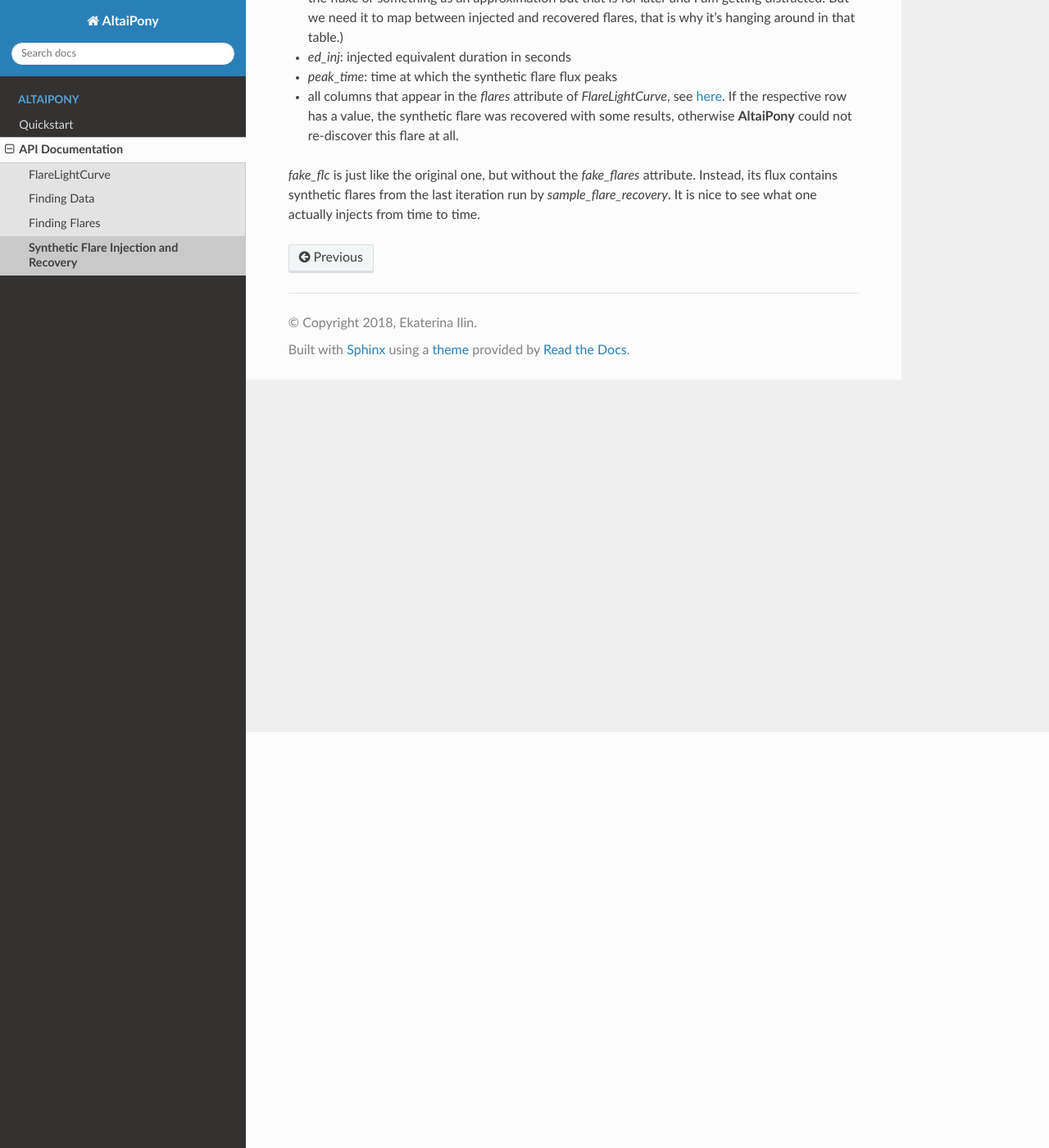
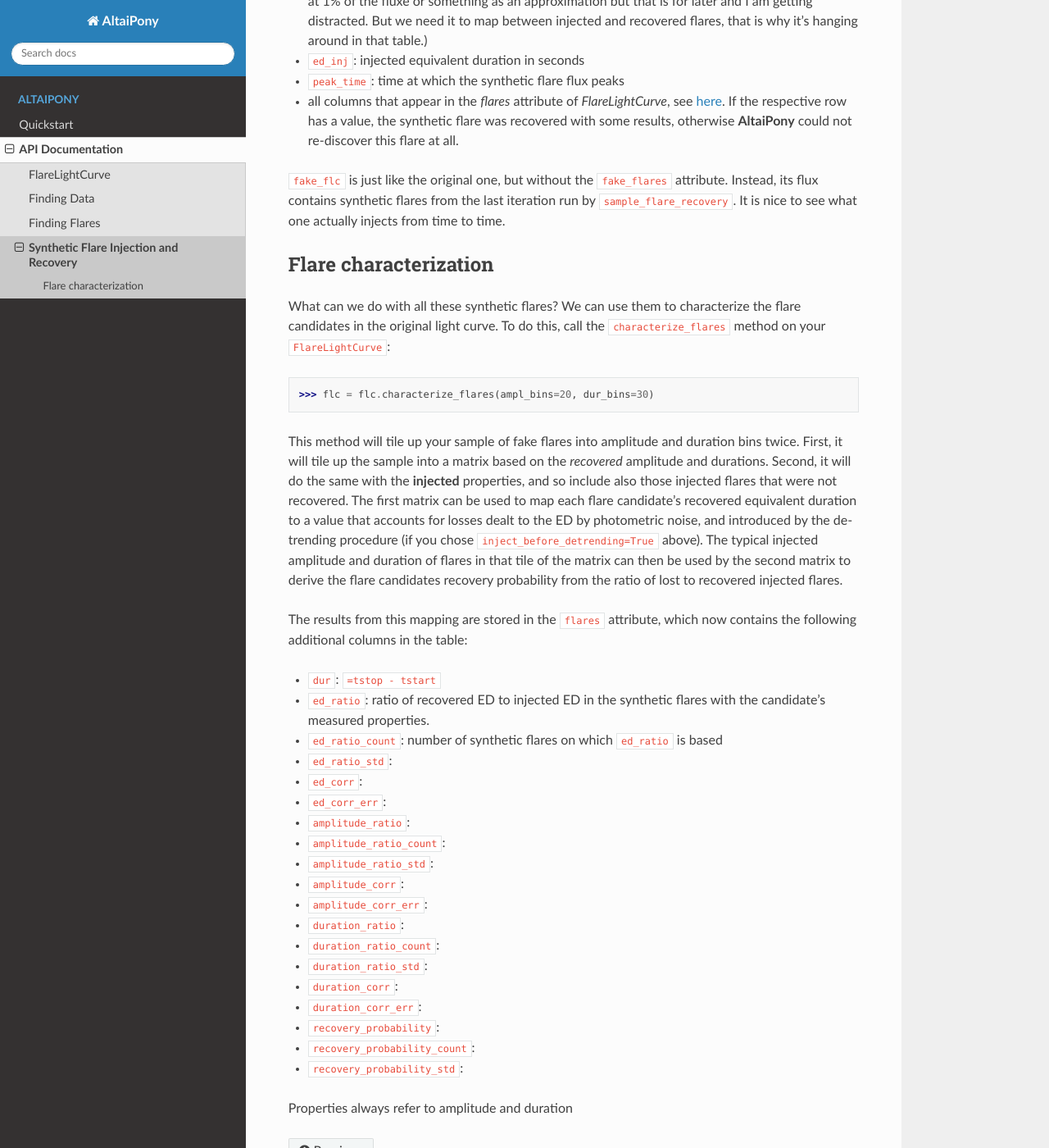
Before and after one commit to ekaterinailin/AltaiPony, a Sphinx documentation site: the page built from docs/source/api/fakeflares.rst, in a window 1280 px wide and 1400 px high, scrolled down 507 px. Shown: the whole window at 82% size. Built offline with Sphinx 7.4.7 and the Read the Docs theme 2.0.0, drawn with Linux system fonts in a browser that asks for light colours; some of the changed text lies outside the part shown.

Commit message:
Adding docs for injection-recovery and fixing typos elsewhere.

```diff
--- a/docs/source/api/fakeflares.rst
+++ b/docs/source/api/fakeflares.rst
@@ -1,22 +1,59 @@
 Synthetic Flare Injection and Recovery
 =====
 
-These are the functions that inject synthetic flare events and manage the output. To run a series of iterations with synthetic flares, call the `sample_flare_recovery()` method on a `FlareLightCurve`.
+These are the functions that inject synthetic flare events and manage the output. To run a series of iterations with synthetic flares, call the ``sample_flare_recovery()`` method on a ``FlareLightCurve``.
 
 >>> from altaipony.lcio import from_mast
 flc = from_mast("29780677", mode="LC", c=2, mission="TESS")
 flc = flc.detrend("savgol")
 flc, fake_flc = flc.sample_flare_recovery(inject_before_detrending=True, mode="savgol", iterations=50, fakefreq=1, ampl=[1e-4, 0.5], dur=[.001/6., 0.1/6.])
 
-`flc` is the original light curve with a new attribute `fake_flares`, which is a DataFrame_ that includes the following columns
+``flc`` is the original light curve with a new attribute ``fake_flares``, which is a DataFrame_ that includes the following columns:
 
-* `amplitude`: relative amplitude of the synthetic flare
-* `duration_d` : duration of the synthetic flare in days (At the moment this is not a very meaningful quantity because the decay of the flare goes on to infitiny! We may define full width at 1% of the fluxe or something as an approximation but that is for later and I am getting distracted. But we need it to map between injected and recovered flares, that is why it's hanging around in that table.)
-* `ed_inj`: injected equivalent duration in seconds
-* `peak_time`: time at which the synthetic flare flux peaks
+* ``amplitude``: relative amplitude of the synthetic flare
+* ``duration_d`` : duration of the synthetic flare in days (At the moment this is not a very meaningful quantity because the decay of the flare goes on to infitiny! We may define full width at 1% of the fluxe or something as an approximation but that is for later and I am getting distracted. But we need it to map between injected and recovered flares, that is why it's hanging around in that table.)
+* ``ed_inj``: injected equivalent duration in seconds
+* ``peak_time``: time at which the synthetic flare flux peaks
 * all columns that appear in the `flares` attribute of `FlareLightCurve`, see here_. If the respective row has a value, the synthetic flare was recovered with some results, otherwise **AltaiPony** could not re-discover this flare at all.
 
-`fake_flc` is just like the original one, but without the `fake_flares` attribute. Instead, its flux contains synthetic flares from the last iteration run by `sample_flare_recovery`. It is nice to see what one actually injects from time to time.
+``fake_flc`` is just like the original one, but without the ``fake_flares`` attribute. Instead, its flux contains synthetic flares from the last iteration run by ``sample_flare_recovery``. It is nice to see what one actually injects from time to time.
+
+Flare characterization
+-----------------------
+
+What can we do with all these synthetic flares? We can use them to characterize the flare candidates in the original light curve. To do this, call the ``characterize_flares`` method on your ``FlareLightCurve``:
+
+>>> flc = flc.characterize_flares(ampl_bins=20, dur_bins=30)
+
+This method will tile up your sample of fake flares into amplitude and duration bins twice. First, it will tile up the sample into a matrix based on the *recovered* amplitude and durations. Second, it will do the same with the **injected** properties, and so include also those injected flares that were not recovered. The first matrix can be used to map each flare candidate's recovered equivalent duration to a value that accounts for losses dealt to the ED by photometric noise, and introduced by the de-trending procedure (if you chose ``inject_before_detrending=True`` above). The typical injected amplitude and duration of flares in that tile of the matrix can then be used by the second matrix to derive the flare candidates recovery probability from the ratio of lost to recovered injected flares.
+
+The results from this mapping are stored in the ``flares`` attribute, which now contains the following additional columns in the table:
+
+* ``dur``: ``=tstop - tstart``
+
+* ``ed_ratio``: ratio of recovered ED to injected ED in the synthetic flares with the candidate's measured properties.
+* ``ed_ratio_count``: number of synthetic flares on which ``ed_ratio`` is based
+* ``ed_ratio_std``:
+* ``ed_corr``:
+* ``ed_corr_err``:
+
+* ``amplitude_ratio``:
+* ``amplitude_ratio_count``:
+* ``amplitude_ratio_std``:
+* ``amplitude_corr``:
+* ``amplitude_corr_err``:
+
+* ``duration_ratio``:
+* ``duration_ratio_count``:
+* ``duration_ratio_std``:
+* ``duration_corr``:
+* ``duration_corr_err``:
+
+* ``recovery_probability``:
+* ``recovery_probability_count``:
+* ``recovery_probability_std``:
+
+Properties always refer to amplitude and duration
 
 .. _DataFrame: https://pandas.pydata.org/pandas-docs/stable/reference/api/pandas.DataFrame.html
 .. _here: https://altaipony.readthedocs.io/en/latest/api/altai.html
--- a/docs/source/index.rst
+++ b/docs/source/index.rst
@@ -7,7 +7,7 @@
 Find and analyse flares in K2 light curves
 ======================================================
 
-**AltaiPony** replaces the original Appaloosa_. **AltaiPony** finds flares in Kepler, K2, and TESS photometry. You can create a ``FlareLlightCurve`` from any of these. K2 light curves are best de-trended using **k2sc**, for TESS and Kepler we employ a Savitzky-Golay filter. You can use most functionalities from lightkurve_'s ``KeplerLightCurve`` and ``TessLightCurve`` classes. **AltaiPony** can be used to inject and recover synthetic flare signatures. Shortcut to the core class is here_.
+**AltaiPony** replaces the original Appaloosa_ (Davenport 2016). **AltaiPony** finds flares in Kepler, K2, and TESS photometry. You can create a ``FlareLightCurve`` from any of these. K2 light curves are best de-trended using **k2sc_**, for TESS and Kepler we employ a Savitzky-Golay filter. You can use most methods from lightkurve_'s ``KeplerLightCurve`` and ``TessLightCurve`` classes. **AltaiPony** can be used to inject and recover synthetic flare signatures. Shortcut to the core class is here_.
 
 .. _user-docs:
 
```
Also changed, not shown: other parts of docs/source/index.rst (+1 -1 lines), docs/source/api/altai.rst (+8 -8 lines), docs/source/install.rst (+4 -4 lines).
